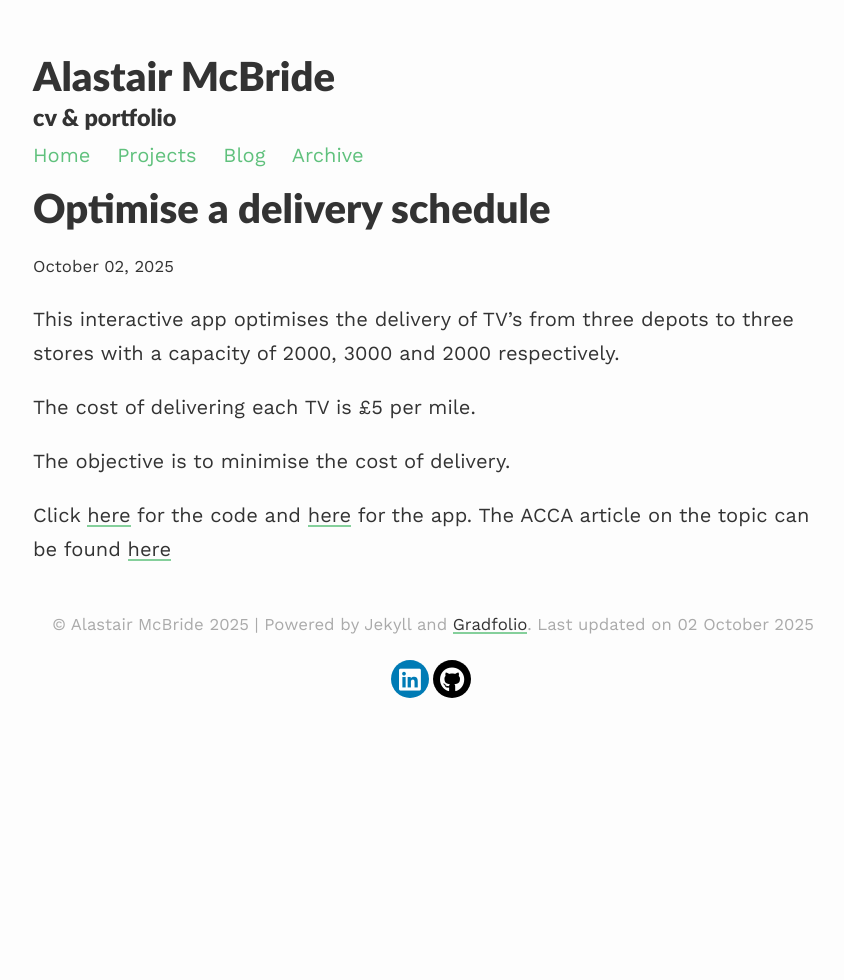
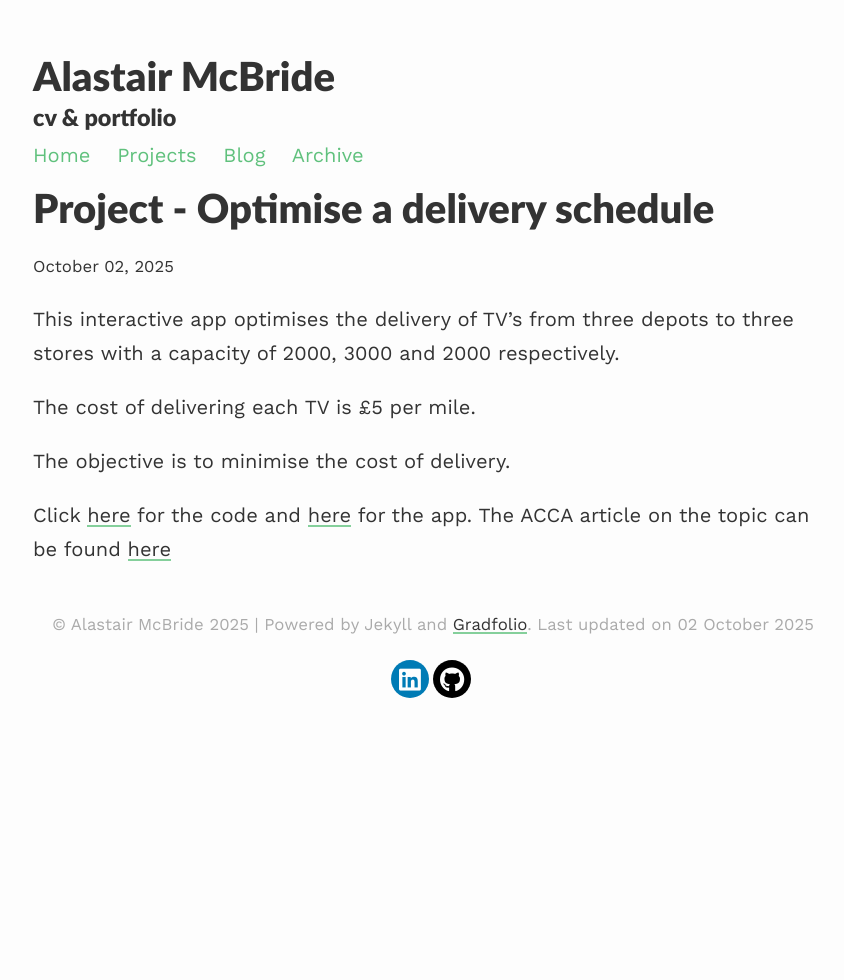
Before and after one commit to amcbhome/amcbhome.github.io, a Jekyll site: the page built from _projects/project2.md, in a window 1280 px wide. Shown: the whole page, without its empty margins (207-1051 px from the left). Built offline with Jekyll 4.4.1, drawn with Linux system fonts in a browser that asks for light colours.

Commit message:
Update project2.md

```diff
--- a/_projects/project2.md
+++ b/_projects/project2.md
@@ -1,7 +1,7 @@
 ---
 layout: post
-title: Optimise a delivery schedule
-description: prescriptive analytics
+title: Project - Optimise a delivery schedule
+description: click
 ---
 This interactive app optimises the delivery of TV's from three depots to three stores with a capacity of 2000, 3000 and 2000 respectively.
 
```
